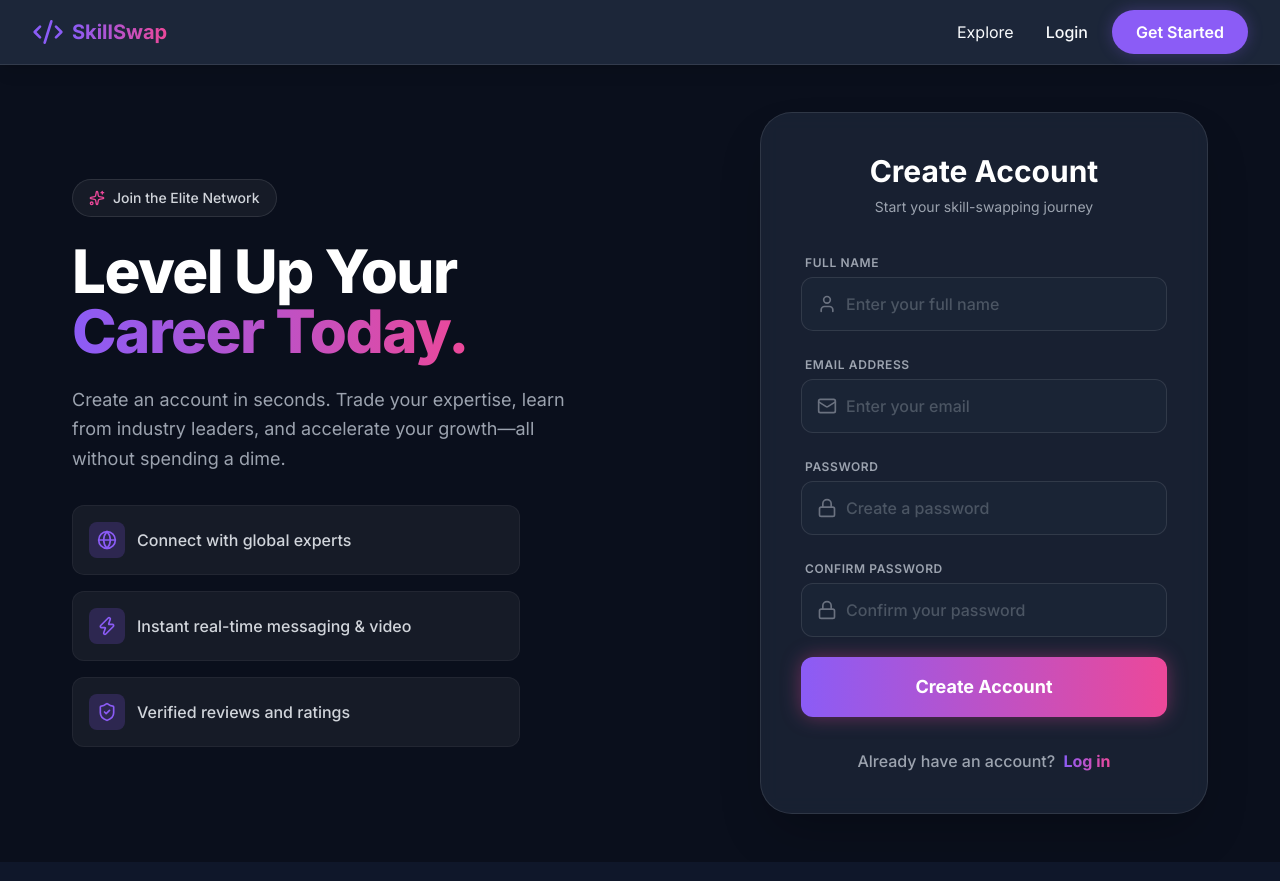
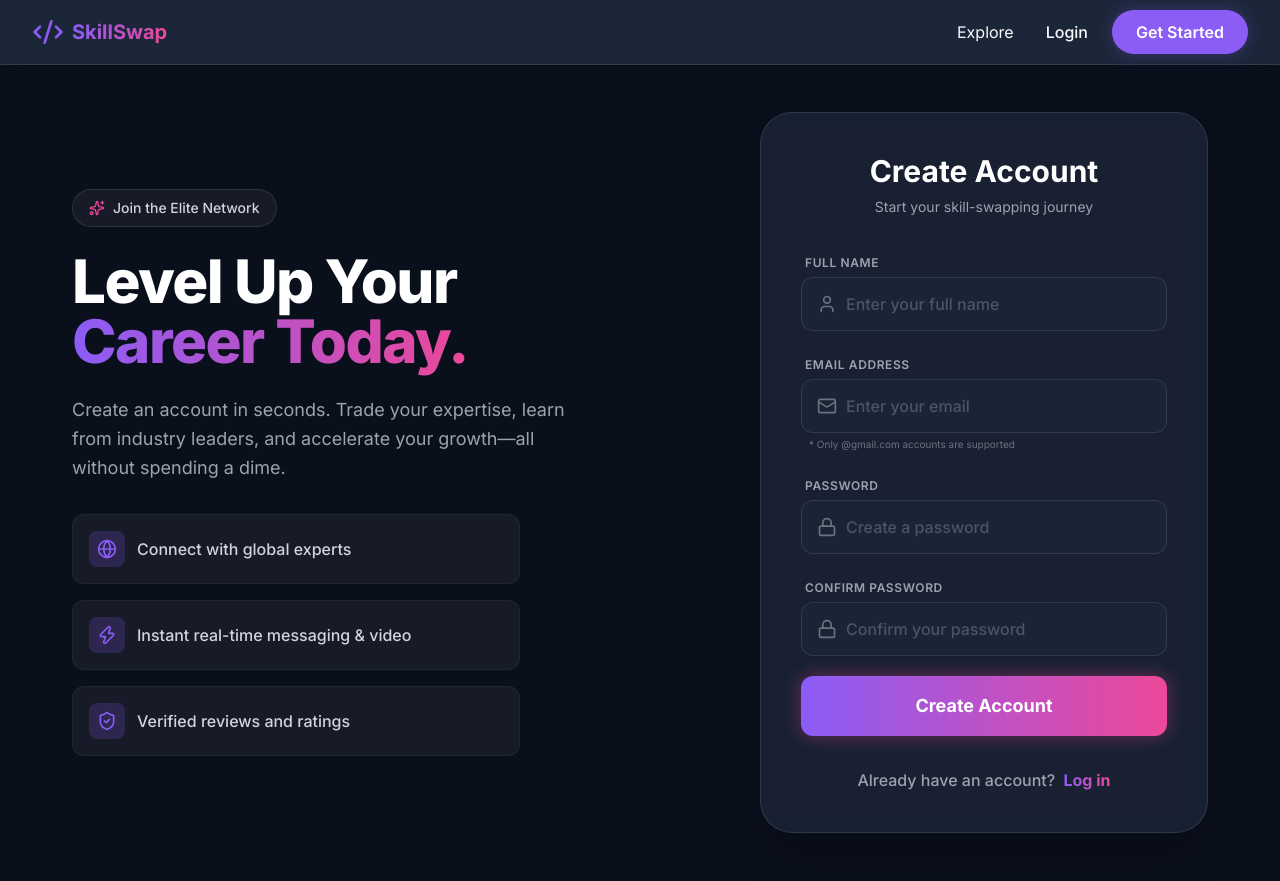
Before and after one commit to Zeelkundariya/LedgerCore_working, a Next.js app in the folder client/: page /register in a window 1280 px wide. Built offline with nearby package versions, Linux system fonts and the light colour scheme.

Commit message:
Push 5/5: Add HTML5 pattern validation and visual hint for Gmail requirement

```diff
--- a/client/src/app/register/page.js
+++ b/client/src/app/register/page.js
@@ -152,12 +152,15 @@ export default function Register() {
                   <input
                     type="email"
                     required
+                    pattern=".+@gmail\.com"
+                    title="Please provide a valid @gmail.com address"
                     className="w-full pl-11 pr-4 py-3.5 bg-surface/50 border border-white/10 rounded-xl focus:outline-none focus:ring-2 focus:ring-primary focus:border-transparent text-white transition-all placeholder:text-gray-600 font-medium"
                     placeholder="Enter your email"
                     value={email}
                     onChange={(e) => setEmail(e.target.value)}
                   />
                 </div>
+                <p className="text-[10px] text-gray-500 ml-2 mt-1">* Only @gmail.com accounts are supported</p>
               </div>
 
               <div className="space-y-1">
```
